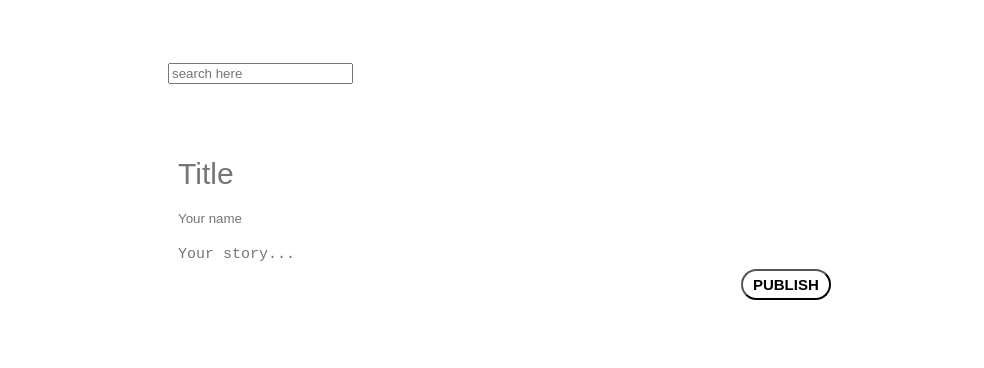
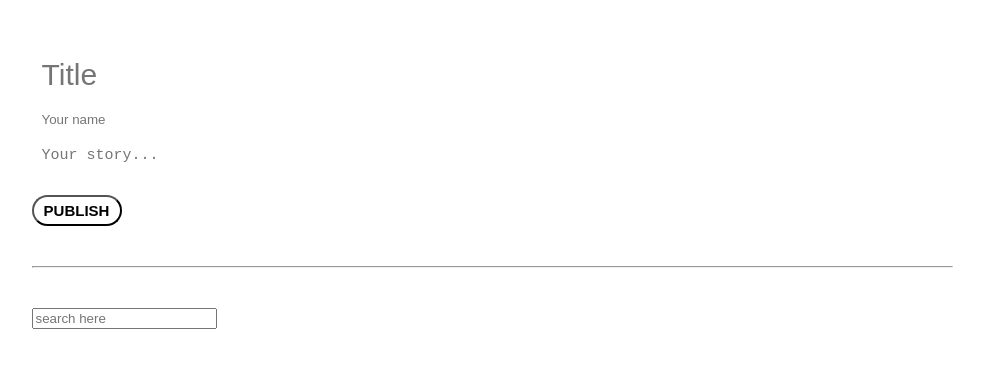
Before and after one commit to ELOBO5/somethingstupid, a plain HTML site: page client/index.html in a window 1280 px wide. Shown: the whole page, without its empty margins (156-1140 px from the left). Drawn offline with Linux system fonts and the light colour scheme; no server answers.

Commit message:
css refactor and styling

```diff
--- a/client/index.html
+++ b/client/index.html
@@ -12,10 +12,9 @@
 
 <body>
 
-  <form id="search-form">
-    <input type="text" id="query" placeholder="search here" maxlength="30" />
-  </form>
+  <div class="column">
 
+    <!-- New Post Form -->
     <form id="post-form">
       <label for="title"></label>
       <input type="text" id="title" placeholder="Title" maxlength="40" />
@@ -29,7 +28,17 @@
       <input id="submit-btn" type="submit" value="Publish" />
     </form>
 
+    <hr />
+
+    <!-- Search Bar -->
+    <form id="search-form">
+      <input type="text" id="query" placeholder="search here" maxlength="30" />
+    </form>
+
+    <!-- Posts Container -->
     <div id="posts-container"></div>
+
+  </div>
 </body>
 
 </html>
--- a/client/index.js
+++ b/client/index.js
@@ -1,5 +1,3 @@
-
-
 document.querySelector("#post-form").addEventListener("submit", (e) => {
     formSubmitHandler(e);
 });
--- a/client/style.css
+++ b/client/style.css
@@ -1,11 +1,32 @@
 * {
   box-sizing: border-box;
-  color: #686868;
+  /* color: #686868; */
+}
+
+body {
+  width: 100vw;
+  display: inline-grid;
+  justify-content: center;
+  align-items: center;
+}
+
+.column {
+  margin: 100px;
+  margin-top: 40px;
 }
 
 form {
-  margin-left: 25%;
-  margin-top: 5%;
+  /* margin-left: 25%; */
+  /* margin: 0 auto;
+  margin-top: 5%; */
+  width: 100%;
+}
+
+#post-form {
+  width: 100%;
+  /* display: inline-grid;
+  justify-content: center; */
+  display: block;
 }
 
 #name,
@@ -14,8 +35,8 @@ textarea {
   border: none;
   outline: none;
   resize: none;
-  width: 60%;
   padding: 10px;
+  width: 100%;
 }
 
 #title {
@@ -29,10 +50,11 @@ textarea {
 }
 
 #submit-btn {
+  position: relative;
+  padding: 5px;
   text-transform: uppercase;
   border-radius: 20px;
   font-size: 15px;
-  padding: 5px;
   background-color: white;
   width: 90px;
   cursor: pointer;
@@ -40,3 +62,37 @@ textarea {
   font-weight: bold;
   border-color: black;
 }
+
+#posts-container {
+  width: 100%;
+  /* display: inline-grid; */
+  /* align-items: center; */
+  /* justify-content: center; */
+}
+
+.post-entry {
+  color: #202020;
+  margin: 40px 40px;
+  border-bottom: #686868 solid 2px;
+}
+
+#query {
+  position: static;
+  top: 40px;
+  /* right: 30vw; */
+}
+
+hr {
+  margin: 40px 0;
+}
+
+/* TODO: Media Query post entry width < width 400px */
+@media only screen and (max-width: 400px) {
+  .post-entry {
+    margin: 0;
+  }
+
+  .column {
+    margin: 0;
+  }
+}
```
Also changed, not shown: api/package.json (line endings or trailing spaces). Lines whose indentation alone changed are shown as unchanged.
